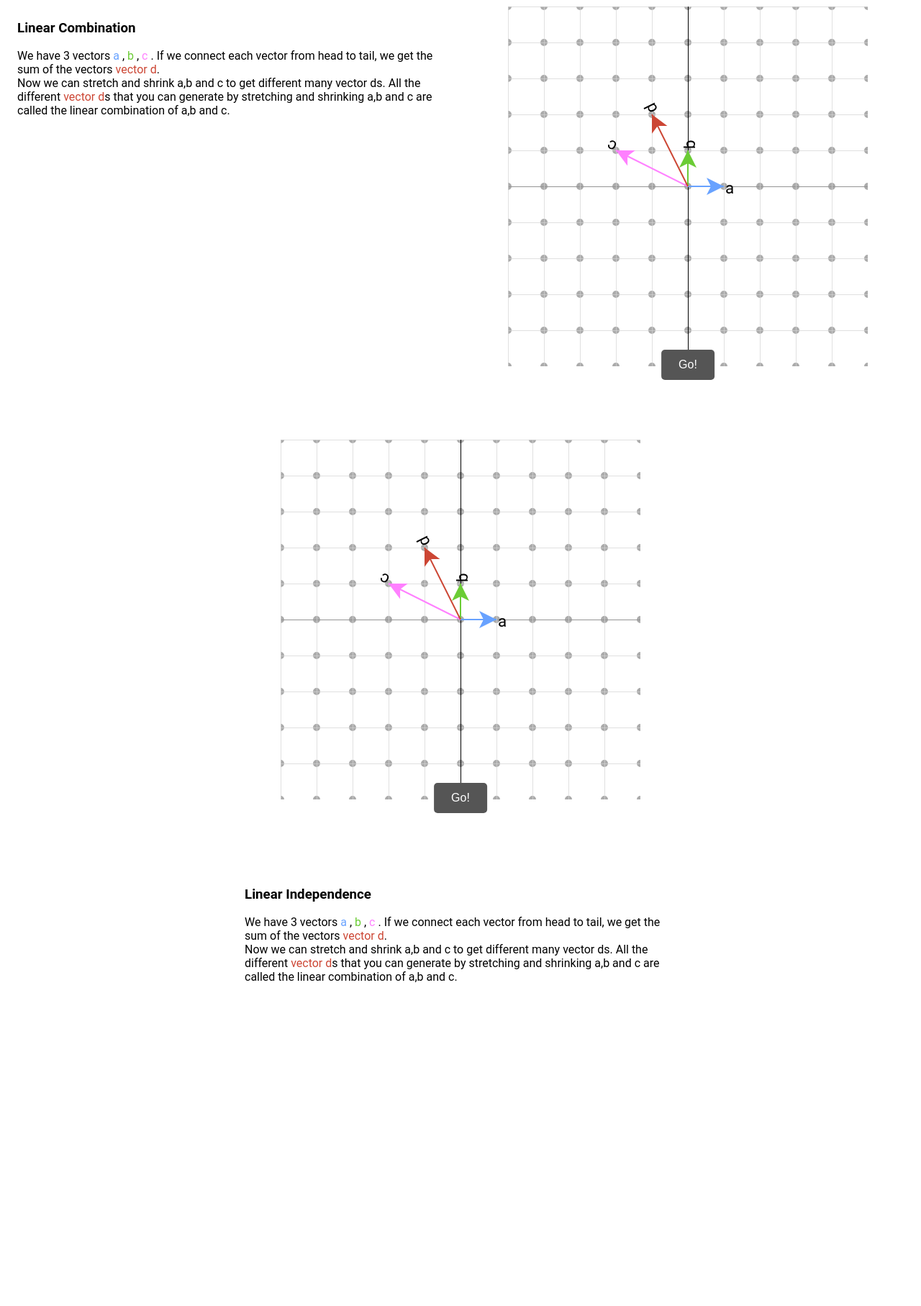
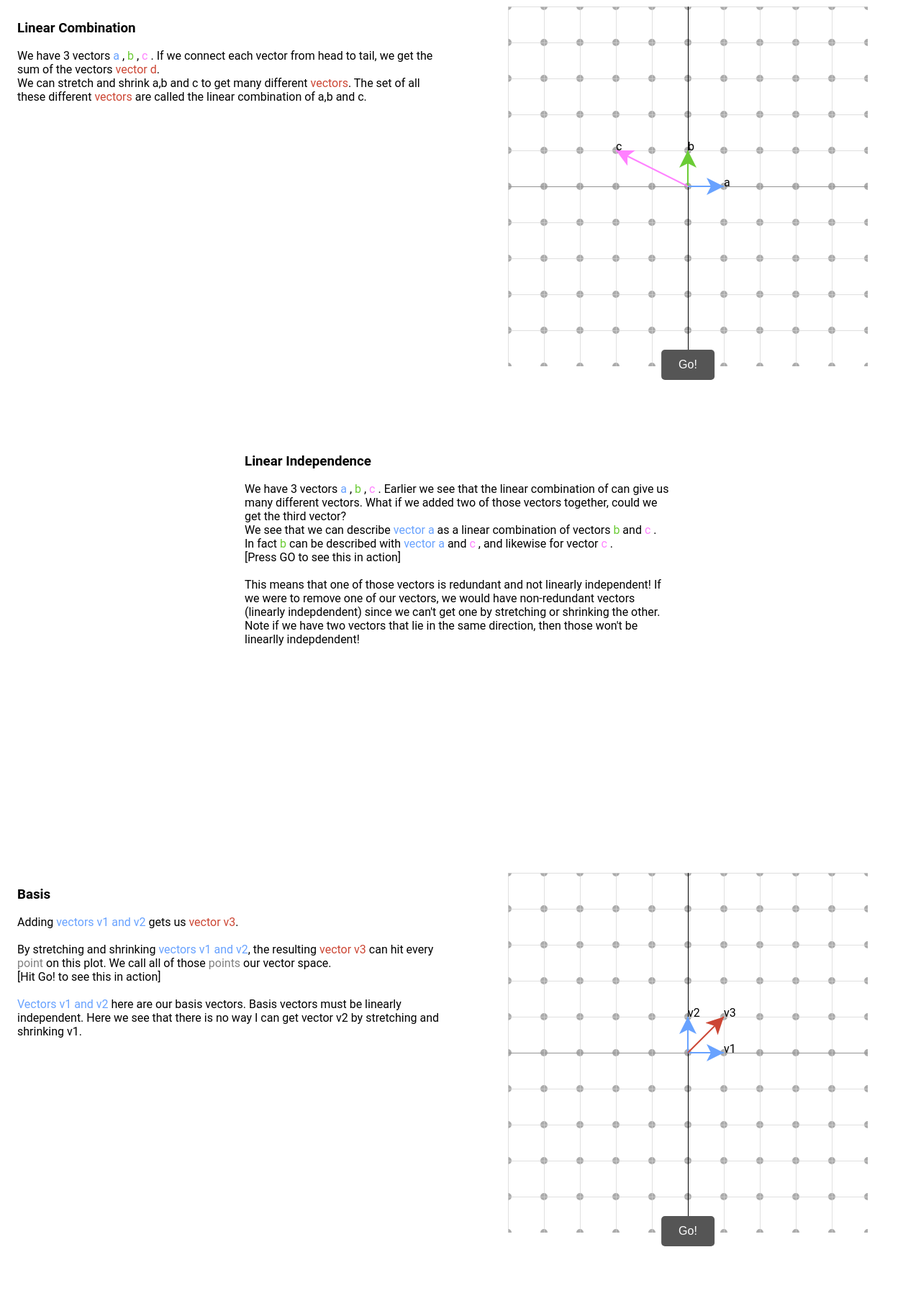
Before and after one commit to kzenstratus/kzen, a Flask app: page / in a window 1280 px wide. Shown: the top 1815 px of the page at 72% size. Run offline with Flask 2, Linux system fonts and the light colour scheme.

Commit message:
adding ability to change text on every frame, fixed rotating text issue, now there's an overlapping text issue

```diff
--- a/app/static/concepts/lin_alg/lin_alg_vars.js
+++ b/app/static/concepts/lin_alg/lin_alg_vars.js
@@ -21,7 +21,8 @@ var vecCoordJsonLinCombo = {"xVec" : {"coordList" : [[[0,0], [1, 0]]
                                               	   , [[0,0], [3,0]]
                                               ]
                                               , "color" : "#68a2ff" // blue
-                                              , "label" : "a"
+                                              , "labels" : Array(6).fill("a")
+
                                           }
                           , "yVec" : {"coordList" : [[[0,0], [0,1]]
                                                      , [[1,0], [1,1]]
@@ -32,7 +33,7 @@ var vecCoordJsonLinCombo = {"xVec" : {"coordList" : [[[0,0], [1, 0]]
                                                      , [[3,0], [3,3]]
                                                      ]
                                         , "color" : "#6bcc35" // "#6bcc35" // green
-                                        , "label" : "b"
+                                        , "labels" : Array(6).fill("b")
                                     }
                         , "zVec" : {"coordList" : [[[0,0], [-2,1]]
                                                  , [[0,0], [-2,1]]
@@ -42,17 +43,17 @@ var vecCoordJsonLinCombo = {"xVec" : {"coordList" : [[[0,0], [1, 0]]
                                                  , [[3,3], [4,2]]
                                                   ]
                                         , "color" : "#ff80ff" // "#6bcc35" // green
-                                        , "label" : "c"
+                                        , "labels" : Array(6).fill("c")
                                     }
-                        , "vec" : {"coordList" : [[[0,0], [-1,2]]
-                                                 , [[0,0], [-1,2]]
+                        , "vec" : {"coordList" : [[[null,null], [null,null]]
+                                                 , [[null,null], [null,null]]
                                                  , [[0,0], [-1,2]]
                                                  , [[0,0], [1,2]]
                                                  , [[0,0], [1,4]]
                                                  , [[0,0], [4,2]]
                                                    ]
                                         , "color" : "#cc4634" // orange
-                                        , "label" : "d"
+                                        , "labels" : Array(6).fill("d")
                                         }
                                     };
 
@@ -71,7 +72,7 @@ var vecCoordJsonOrtho = {"xVec" : {"coordList" : [[[0,0], [1, 0]]
                                               , [[0,0], [3,0]]
                                               ]
                                               , "color" : "#68a2ff" // blue
-                                              , "label" : "v1"
+                                              , "labels" : Array(6).fill("v1")
                                 }
                                 , "yVec" : {"coordList" : [[[0,0], [0,1]]
                                                      , [[0,0], [0,1]]
@@ -81,14 +82,14 @@ var vecCoordJsonOrtho = {"xVec" : {"coordList" : [[[0,0], [1, 0]]
                                                      , [[0,0], [0,-4]]
                                                      ]
                                         , "color" : "#68a2ff" // "#6bcc35" // green
-                                        , "label" : "v2"
+                                        , "labels" : Array(6).fill("v2")
                                       }
                                     };
             // Calculate the sum of vectors.
 vecCoordJsonOrtho = Object.assign(vecCoordJsonOrtho
 		, {"vec" : {"coordList" : math.add(vecCoordJsonOrtho.xVec.coordList, vecCoordJsonOrtho.yVec.coordList)
 					   ,"color" : "#cc4634"
-					   , "label" : "v3"
+					   , "labels" : Array(6).fill("v3")
 					}
 				})
             // vecCoordJsonOrtho = Object.assign(vecCoordJsonOrtho
--- a/app/static/display_class.js
+++ b/app/static/display_class.js
@@ -136,9 +136,9 @@ class DisplayConceptExamplePlot {
           var vecCoordList = vec["coordList"]
           var startCoord = vecCoordList[0];
 
-          var label = ""
-          if(typeof vec['label'] !== 'undefined'){
-            label = vec['label']
+          var labels = null
+          if(typeof vec['labels'] !== 'undefined'){
+            labels = vec['labels']
           }
           let tmpVec = new Vector({startCoord : startCoord[0]
             , endCoord : startCoord[1]
@@ -151,7 +151,7 @@ class DisplayConceptExamplePlot {
             , arrowId : this.conceptExampleId + vecName
             // Vec coord list starts at index 1, don't repeat index 0.
             , coordList : vecCoordList
-            , label : label}
+            , labels : labels}
             // , coordList : vecCoordList.slice(1, vecCoordList.length)}
             );
 
--- a/app/static/plot_class.js
+++ b/app/static/plot_class.js
@@ -52,7 +52,7 @@ class Vector {
                 , color
                 , arrowId
                 , coordList = []
-                , label = ""} = {}) {
+                , labels = null} = {}) {
 
         this.startCoord = scaleLoc(startCoord
                                   , numTicks
@@ -75,7 +75,17 @@ class Vector {
         this.arrowId = arrowId;
         this.numTicks = numTicks;
         this.coordList = coordList
-        this.label = label
+        this.arrowDefId = "triangle_" + this.arrowId
+        this.labelId = "label_" + this.arrowId
+        this.labels = labels
+        if(labels == null){
+          this.labels = Array(coordList.length).fill("")
+        }
+
+
+
+
+
 
       }
         // Have a line, an arrow
@@ -99,7 +109,9 @@ class Vector {
         }
 
         getArrowHead(someSvg){
-          someSvg.append("svg:defs").append("svg:marker")
+          // if arrow doesn't already exist, add it
+          if(d3.select("path.vector#" + this.arrowId).attr("marker-end") == null){
+            someSvg.append("svg:defs").append("svg:marker")
             .attr("id", "triangle_" + this.arrowId)
             .attr("refX", 12)
             .attr("refY", 6)
@@ -110,14 +122,20 @@ class Vector {
             .attr("d", "M 0 0 12 6 0 12 3 6")
             .style("fill", this.arrowColor);
 
-          d3.select("path.vector#" + this.arrowId)
-          .attr("marker-end", "url(#triangle_" + this.arrowId + ")")
+            d3.select("path.vector#" + this.arrowId)
+              .attr("marker-end", "url(#" + this.arrowDefId + ")")
+          }
+
           return(someSvg)
         }
         getVector(someSvg){
           this.getLine(someSvg);
           // Note arrowHead needs to be called after getLine does.
-          this.getArrowHead(someSvg);
+
+          if(this.endCoord[0] != null ){
+            this.getArrowHead(someSvg);
+          }
+
           return(someSvg)
         }
         getPoint(someSvg){
@@ -134,18 +152,39 @@ class Vector {
             .attr("r", this.dotRad);
         }
         getText(someSvg){
-          var vecDef = someSvg.selectAll("defs").select("marker#triangle_"+ this.arrowId)
+          // var vecDef = someSvg.selectAll("defs").select("marker#"+ this.arrowDefId)
+          var textData = []
+          for( var i = 0; i < this.coordList.length; i++){
+            textData.push({"coord" : scaleLoc(this.coordList[i][1]
+                                     , this.numTicks
+                                     , this.height
+                                     , this.width) // endCoord
+            , "label" : this.labels[i]})
+          }
+
+          someSvg.append("text")
+                 .attr("class", "vecLabel")
+                 .attr("id", this.labelId)
+                 .data(textData)
+                 .attr("x", function(d) {return d.coord[0];})
+                 .attr("y", function(d) {return d.coord[1];})
+                 .text(function(d, i) {return d.label})
+                 // .style("font-size", "0.7em")
+
+
           // Somehow this gets cut off, so text can't be too long.
-          vecDef.append("text")
-                .attr("x", 13) // 13 because 12 is the end of the arrow
-                .attr("dy", "1em")
-                .style("font-size", "0.7em")
-                .text(this.label)
+          // vecDef.append("text")
+          //       .attr("x", 13) // 13 because 12 is the end of the arrow
+          //       .attr("dy", "1em")
+          //       .attr("d", this.labels)
+          //       .style("font-size", "0.7em")
+                // .text(function(d,i) { return d})
 
         }
         move(someSvg, duration){
 
           var vec = someSvg.select("path.vector#" + this.arrowId)
+          var label = someSvg.select("text.vecLabel#" + this.labelId)
           for (var j = 0; j < this.coordList.length; j++){
             // This set the duration to 0 to instantly reset an animation
             //
@@ -165,11 +204,30 @@ class Vector {
                     .duration(realDuration)
                     .attr("delay", function(d,i) {return 1000*i;})
                     .attr("d", linFunction([_startCoord, _endCoord]))
+
+            this.startCoord = _startCoord
+            this.endCoord = _endCoord
+            if(this.endCoord[0] != null){
+              this.getArrowHead(someSvg)
+            }
+            console.log(this.arrowId)
+            console.log(j)
+            console.log(_endCoord)
+            label = label.transition()
+                         .duration(realDuration)
+                         .attr("delay", function(d,i) {return 1000*i;})
+                         .attr("x", function(d, i) {return _endCoord[0];})
+                         .attr("y", function(d, i) {return _endCoord[1];})
+                         // .text(function(d, i) {return this.labels[j]})
+
+
         }
       }
 }
 
+// d3.select("path.vector#" + arrowId).attr("marker-end")
 
+// arrowId = "lin-combo-examplexVec"
 // var someSvg = d3.select("#basis-example-ortho").select("svg");
 
 // vecDef = someSvg.selectAll("defs").select("marker#triangle_basis-example-orthoxVec")
--- a/app/static/plot_utils.js
+++ b/app/static/plot_utils.js
@@ -332,6 +332,9 @@ var linFunction = d3.line()
 var scaleLoc = function(tarCoord
                       , numTicks
                       , height, width){
+    if(tarCoord[0] == null){
+      return(tarCoord)
+    }
     return([width/2 + tarCoord[0] * width / numTicks
           , height/2 - tarCoord[1] * width / numTicks])
 }
--- a/app/templates/index.html
+++ b/app/templates/index.html
@@ -36,8 +36,8 @@
         <font color = "#ff80ff">c </font>.
         If we connect each vector from head to tail, we get the sum of the vectors <font color = "#cc4634">vector d</font>.
         <br>
-        Now we can stretch and shrink a,b and c to get different many vector ds.
-        All the different <font color = "#cc4634">vector d</font>s that you can generate by stretching and shrinking a,b and c are called the linear combination of a,b and c.
+        We can stretch and shrink a,b and c to get many different <font color = "#cc4634">vectors</font>.
+        The set of all these different <font color = "#cc4634">vectors</font> are called the linear combination of a,b and c.
       </p>
 
     </div>
@@ -71,29 +71,36 @@
         <font color = "#68a2ff">a </font>,
         <font color = "#6bcc35">b </font>,
         <font color = "#ff80ff">c </font>.
-        If we connect each vector from head to tail, we get the sum of the vectors <font color = "#cc4634">vector d</font>.
+        Earlier we see that the linear combination of can give us many different vectors. What if we added two of those vectors together, could we get the third vector?
         <br>
-        Now we can stretch and shrink a,b and c to get different many vector ds.
-        All the different <font color = "#cc4634">vector d</font>s that you can generate by stretching and shrinking a,b and c are called the linear combination of a,b and c.
+        We see that we can describe <font color = "#68a2ff">vector a </font> as a linear combination of vectors <font color = "#6bcc35">b </font> and <font color = "#ff80ff">c </font>.
+        <br>
+        In fact <font color = "#6bcc35">b </font> can be described with <font color = "#68a2ff">vector a </font> and <font color = "#ff80ff">c </font>, and likewise for vector <font color = "#ff80ff">c </font>.
+        <br>
+        [Press GO to see this in action]
+        <br><br>
+        This means that one of those vectors is redundant and not linearly independent! If we were to remove one of our vectors, we would have non-redundant vectors (linearly indepdendent) since we can't get one by stretching or shrinking the other. Note if we have two vectors that lie in the same direction, then those won't be linearlly indepdendent!
+
+
       </p>
 
     </div>
 
         <script type="text/javascript">
 
-          var linCombo = new DisplayConceptExamplePlot({conceptId : linComboPayload.conceptId
-                , conceptExampleId : "lin-ind-example"
-                , buttonId : linComboPayload.buttonId
-                , xDomain : linAlgGlobalVar.plotDomain
-                , yDomain : linAlgGlobalVar.plotDomain
-                , height : linAlgGlobalVar.plotHeight
-                , width : linAlgGlobalVar.plotWidth
-                , numTicks : linAlgGlobalVar.numTicks
-                , tarColor : linComboPayload.tarColor
-                , tarSpace : linComboPayload.highlightSpace
-                , vecCoordJson: linComboPayload.vecCoordJson
-                , duration: linComboPayload.duration
-              })
+          // var linCombo = new DisplayConceptExamplePlot({conceptId : linComboPayload.conceptId
+          //       , conceptExampleId : "lin-ind-example"
+          //       , buttonId : linComboPayload.buttonId
+          //       , xDomain : linAlgGlobalVar.plotDomain
+          //       , yDomain : linAlgGlobalVar.plotDomain
+          //       , height : linAlgGlobalVar.plotHeight
+          //       , width : linAlgGlobalVar.plotWidth
+          //       , numTicks : linAlgGlobalVar.numTicks
+          //       , tarColor : linComboPayload.tarColor
+          //       , tarSpace : linComboPayload.highlightSpace
+          //       , vecCoordJson: linComboPayload.vecCoordJson
+          //       , duration: linComboPayload.duration
+          //     })
 
           </script>
 
```
